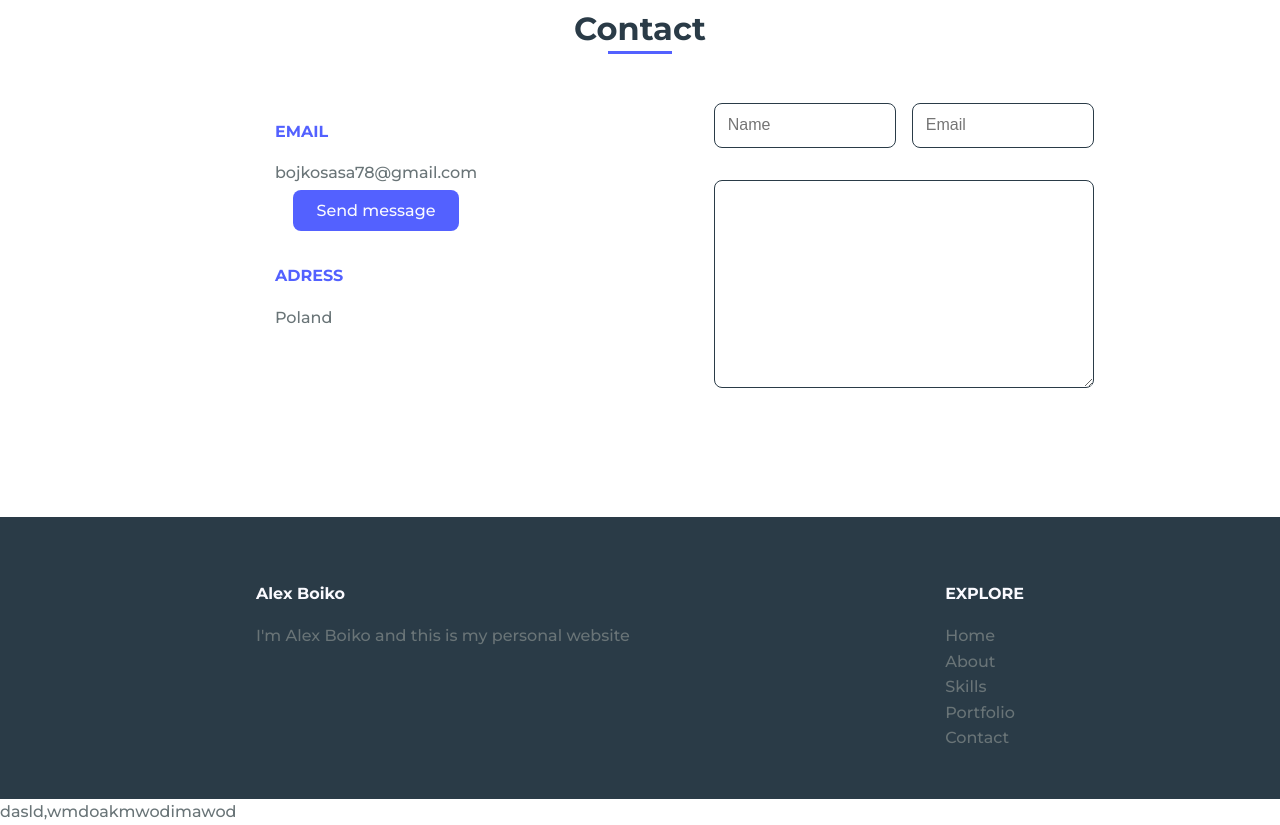
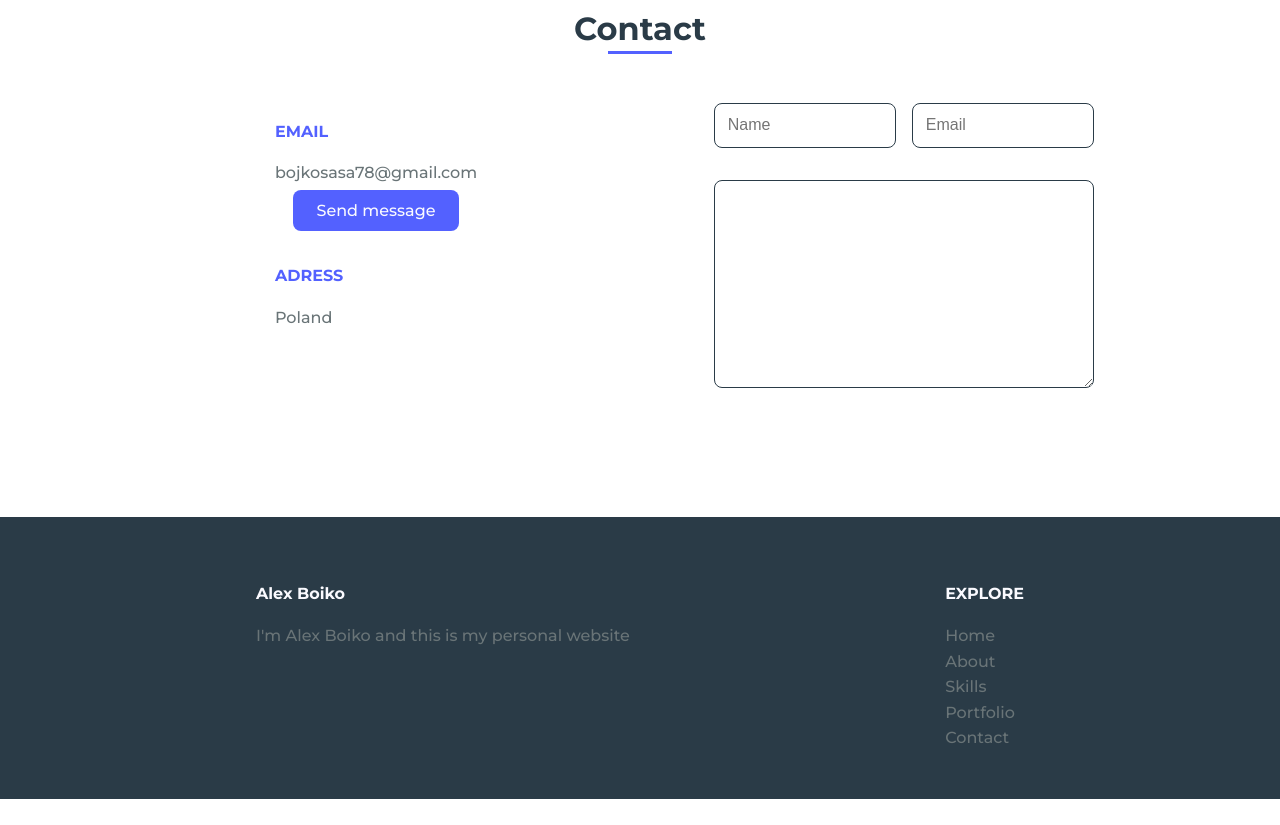
Before and after one commit to AlexBoiko412/AlexBoiko412.github.io, a plain HTML site: page index.html in a window 1280 px wide. Shown: the part 2479-3304 px from the top of the page. After the commit the page ends 3278 px from the top, so only its background shows below. Drawn offline with nearby package versions, Linux system fonts and the light colour scheme.

Commit message:
Update index.html

```diff
--- a/index.html
+++ b/index.html
@@ -184,7 +184,6 @@
             </div>
         </footer>
 
-        <a href="./button.html">dasld,wmdoakmwodimawod</a>
 
         <script src="https://unpkg.com/scrollreveal"></script>
 
```
